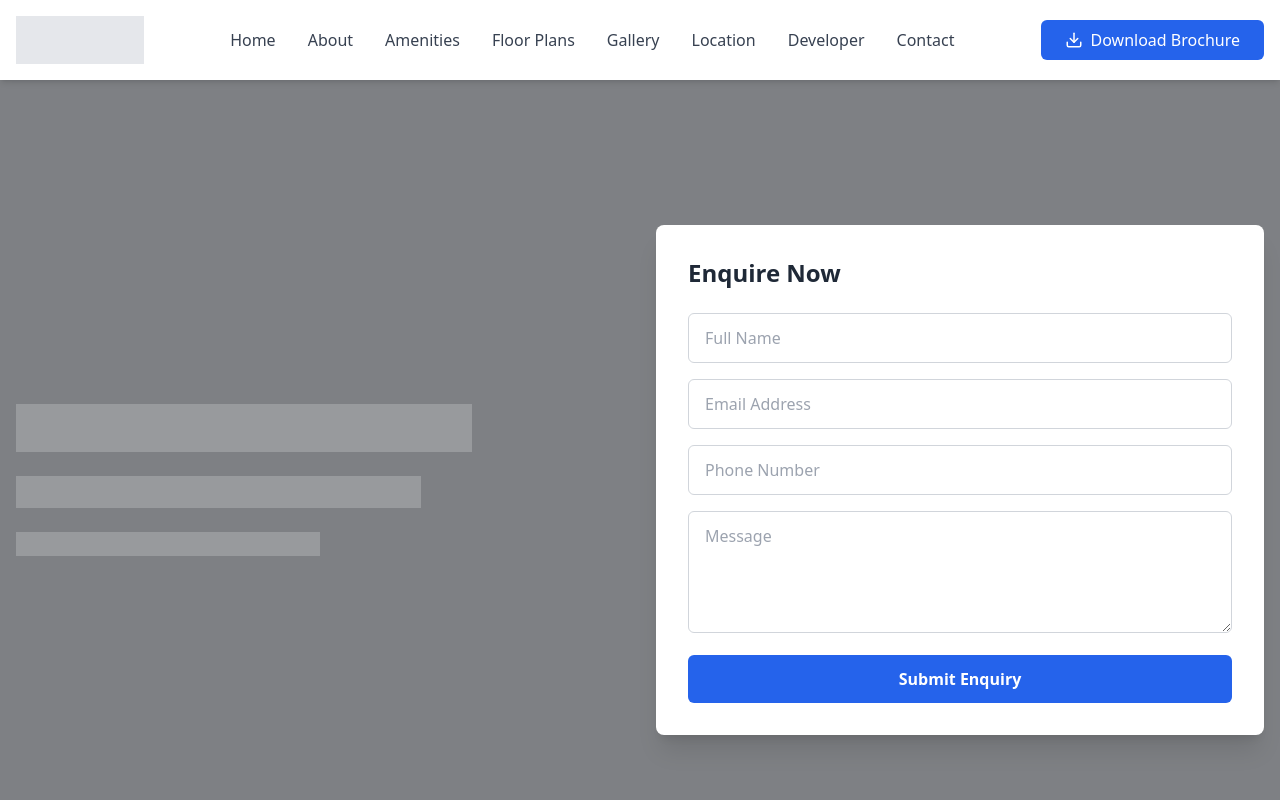
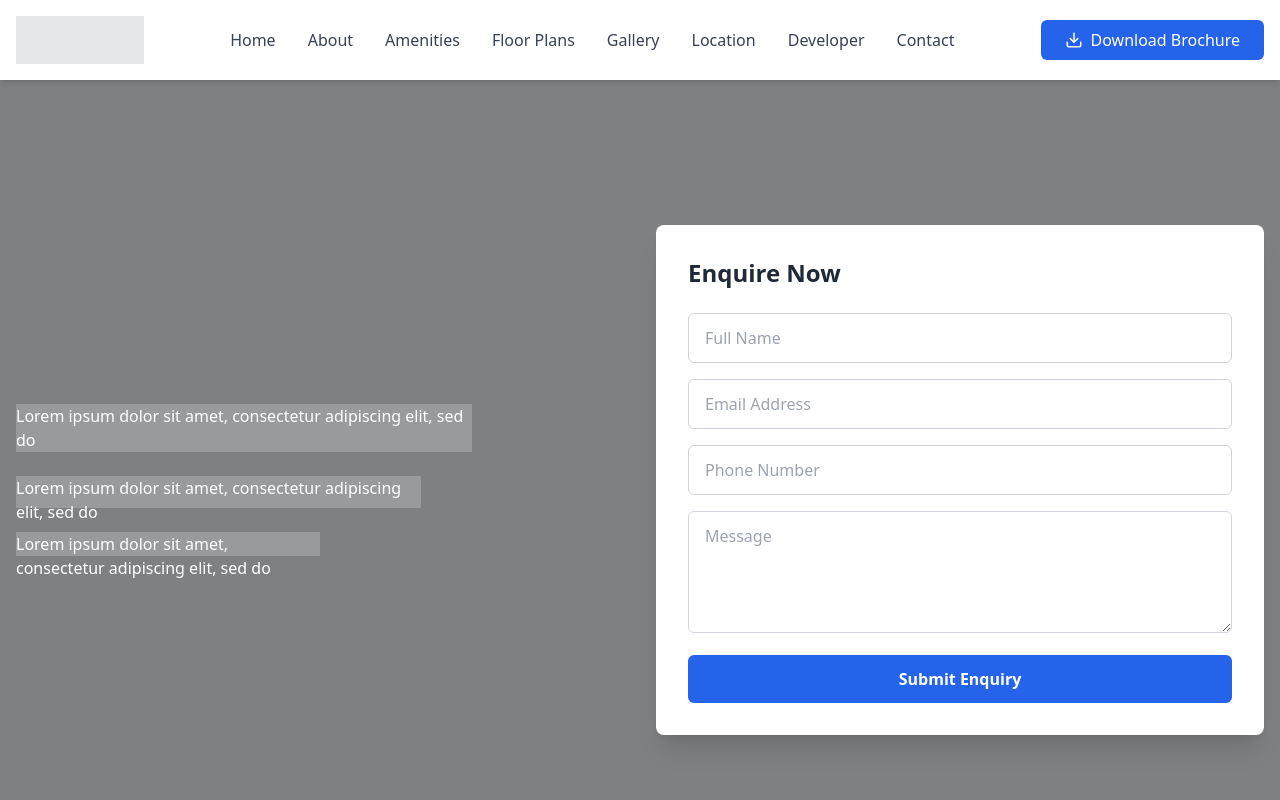
Before and after one commit to Abhaythakur01/barebone_structure_test, a React (Vite) app: page / in a window 1280 px wide. Shown: the top 800 px of the page. Built offline with nearby package versions, Linux system fonts and the light colour scheme.

Commit message:
added text to the hero

```diff
--- a/src/components/Hero.tsx
+++ b/src/components/Hero.tsx
@@ -8,9 +8,15 @@ export default function Hero() {
 
       <div className="relative z-10 container mx-auto px-4 grid md:grid-cols-2 gap-8 items-center">
         <div className="text-white space-y-6">
-          <div className="h-12 bg-white bg-opacity-20 w-3/4"></div>
-          <div className="h-8 bg-white bg-opacity-20 w-2/3"></div>
-          <div className="h-6 bg-white bg-opacity-20 w-1/2"></div>
+          <div className="h-12 bg-white bg-opacity-20 w-3/4">
+            <p>Lorem ipsum dolor sit amet, consectetur adipiscing elit, sed do</p>
+          </div>
+          <div className="h-8 bg-white bg-opacity-20 w-2/3">
+            <p>Lorem ipsum dolor sit amet, consectetur adipiscing elit, sed do</p>
+          </div>
+          <div className="h-6 bg-white bg-opacity-20 w-1/2">
+            <p>Lorem ipsum dolor sit amet, consectetur adipiscing elit, sed do</p>
+          </div>
         </div>
 
         <div className="bg-white rounded-lg p-8 shadow-xl">
```
